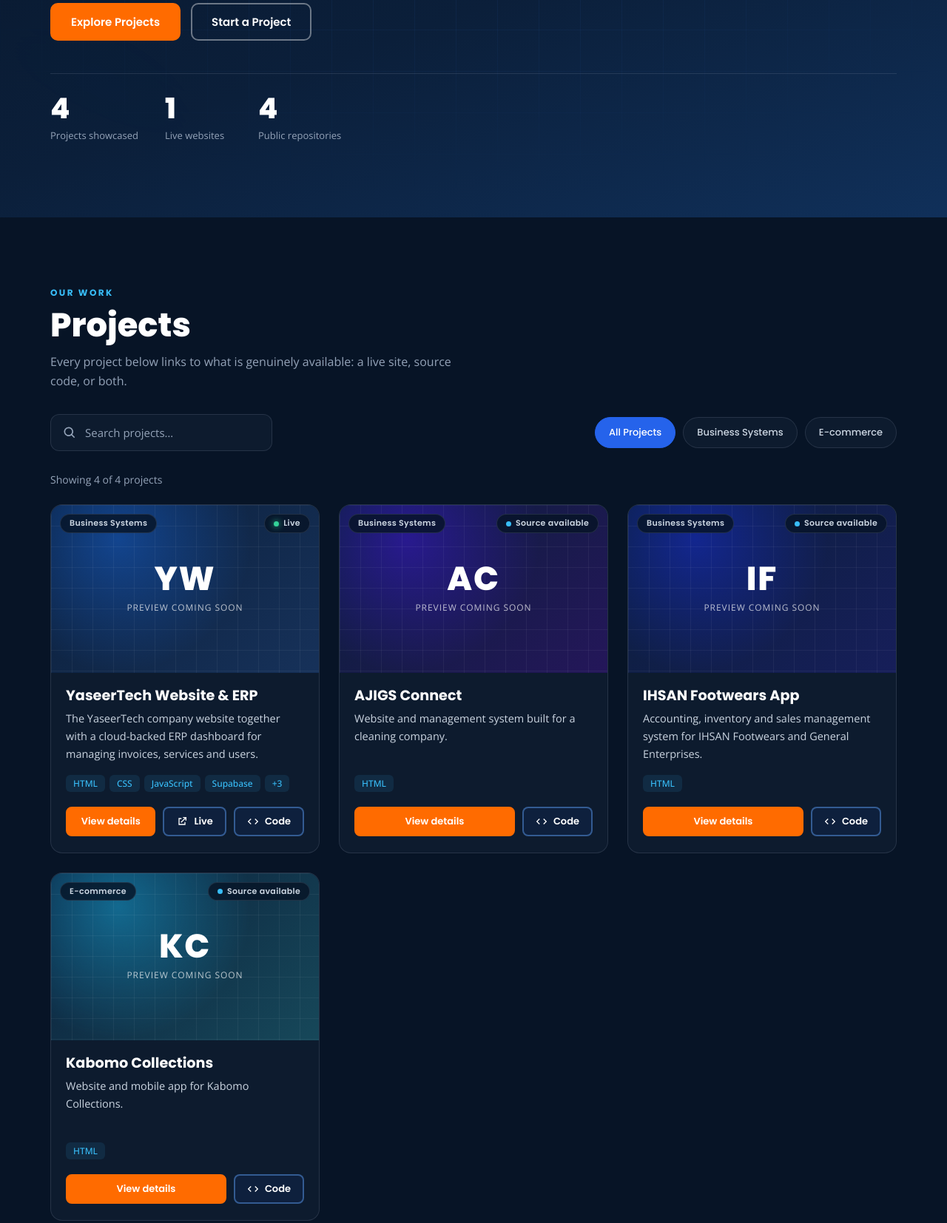
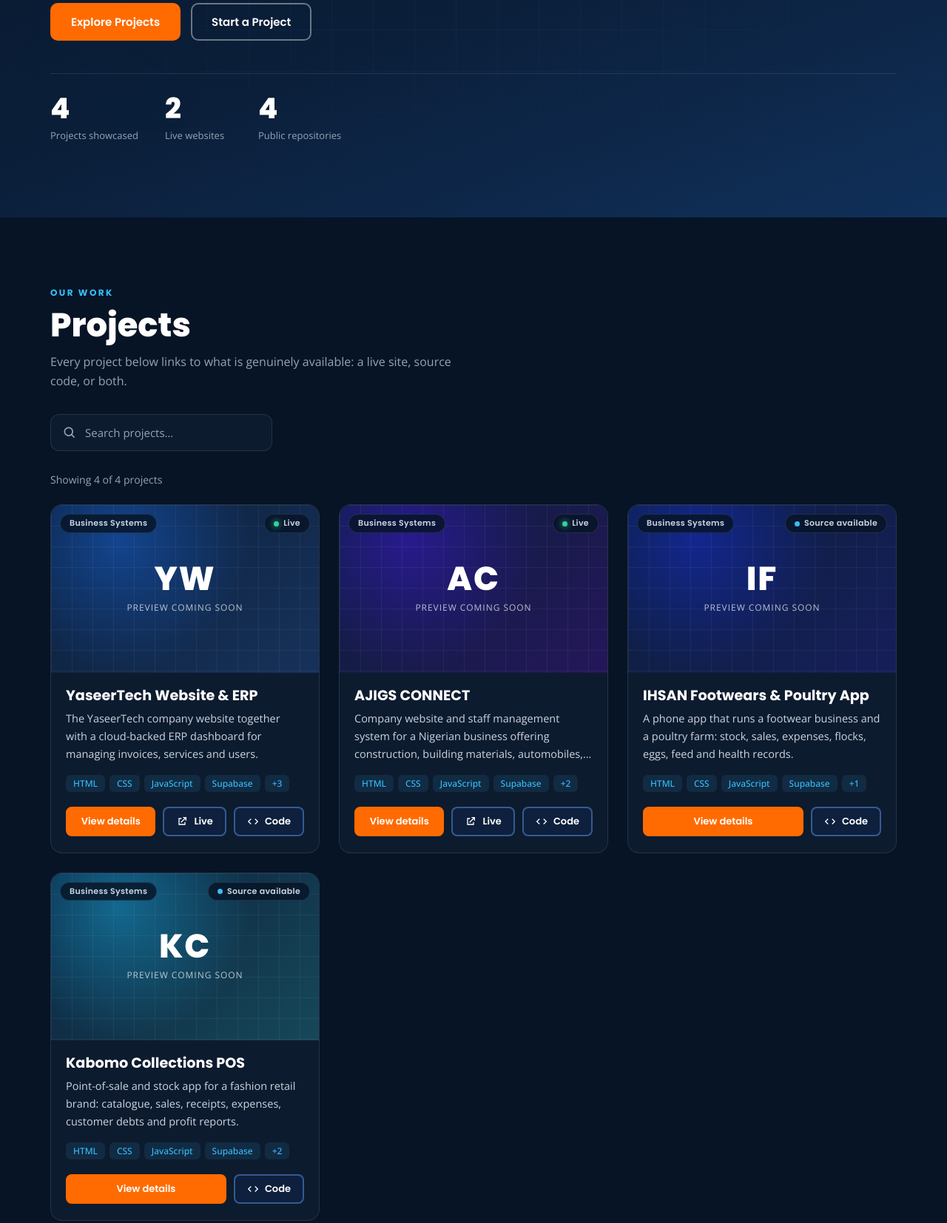
Before and after one commit to infoyaseertech-gif/YASEERTECH, a website: page portfolio/index.html in a window 1280 px wide. Shown: the part 520-2174 px from the top of the page at 74% size. Drawn offline with nearby package versions, Linux system fonts and the light colour scheme.

Commit message:
Add portfolio

```diff
--- a/portfolio/css/portfolio.css
+++ b/portfolio/css/portfolio.css
@@ -197,6 +197,10 @@
 .m-cta h3{font-size:1.2rem;margin-bottom:6px;color:#fff;letter-spacing:0;text-transform:none}
 .m-cta p{margin-bottom:16px;color:var(--text)}
 
+.m-quote{margin:0;padding:18px 20px;border-left:3px solid var(--orange);background:rgba(37,99,235,.1);border-radius:0 12px 12px 0}
+.m-quote p{font-size:1.05rem;color:#fff;font-style:italic}
+.m-quote footer{margin-top:10px;font-size:13px;color:var(--muted)}
+
 /* video click-to-load */
 .vid-btn{position:absolute;inset:0;width:100%;border:0;padding:0;background:#000 center/cover no-repeat;display:grid;place-items:center}
 .vid-btn::after{content:'';position:absolute;inset:0;background:rgba(7,20,38,.35);transition:background .2s}
--- a/portfolio/js/portfolio.js
+++ b/portfolio/js/portfolio.js
@@ -197,6 +197,7 @@
           (live ? '<a class="btn btn-primary" href="' + esc(live) + '" target="_blank" rel="noopener noreferrer">' + ICON.ext + 'Visit live site</a>' : '') +
           (gh ? '<a class="btn btn-outline" href="' + esc(gh) + '" target="_blank" rel="noopener noreferrer">' + ICON.code + 'View source code</a>' : '') +
         '</div>' +
+        section('Built for', paraOf(p.client)) +
         section('My role', paraOf(p.role)) +
         section('Objectives', listOf(p.objectives)) +
         section('The challenge', listOf(p.challenges)) +
@@ -207,9 +208,11 @@
           return '<button type="button" data-lb="' + i + '" aria-label="Open screenshot ' + (i + 1) + ' of ' + galleryImgs.length + ': ' + esc(g.alt || p.title) + '"><img src="' + esc(g.src) + '" alt="' + esc(g.alt || p.title + ' screenshot ' + (i + 1)) + '" loading="lazy" decoding="async"></button>';
         }).join('') + '</div>' : '') +
         section('Results', listOf(results)) +
+        (p.testimonial && p.testimonial.quote ? section('Client feedback', '<blockquote class="m-quote"><p>“' + esc(p.testimonial.quote) + '”</p>' + (p.testimonial.name ? '<footer>' + esc(p.testimonial.name) + (p.testimonial.role ? ', ' + esc(p.testimonial.role) : '') + '</footer>' : '') + '</blockquote>') : '') +
         section('What’s next', listOf(p.futureImprovements)) +
         '<div class="m-cta"><h3>Need something similar?</h3><p>Let’s build a solution that fits your business.</p>' +
-          '<a class="btn btn-primary" href="https://yaseertech.vercel.app/contact.html">Hire YaseerTech</a></div>' +
+          '<div class="m-actions" style="justify-content:center"><a class="btn btn-primary" href="https://yaseertech.vercel.app/contact.html">Hire YaseerTech</a>' +
+          '<a class="btn btn-wa" target="_blank" rel="noopener noreferrer" href="https://wa.me/2347031052232?text=' + encodeURIComponent('Hello YaseerTech, I saw your ' + p.title + ' project and would like something similar.') + '">WhatsApp about a similar project</a></div></div>' +
       '</div>';
   }
 
--- a/portfolio/js/projects.js
+++ b/portfolio/js/projects.js
@@ -65,63 +65,96 @@
   {
     id: 2,
     slug: "ajigs-connect",
-    title: "AJIGS Connect",
+    title: "AJIGS CONNECT",
     category: "Business Systems",
-    status: "Source available",
+    status: "Live", // address taken from the project's own files - confirm it loads
     featured: true,
     visibility: "public",
     shortDescription:
-      "Website and management system built for a cleaning company.",
+      "Company website and staff management system for a Nigerian business offering construction, building materials, automobiles, engineering and cleaning.",
     fullDescription:
-      "AJIGS Connect combines a public-facing company website with a management system for running a cleaning business.",
+      "A public website that presents five service lines, shows completed work in a photo gallery and takes quote requests, paired with a private staff portal for running jobs, clients, invoices and expenses.",
+    client: "AJIGS CONNECT, Nigeria",
     coverImage: "",
-    altText: "AJIGS Connect cleaning company website and management system",
+    altText: "AJIGS CONNECT website and management system",
     galleryImages: [],
     videoUrl: "",
-    liveUrl: "",
+    liveUrl: "https://ajigs-connect.vercel.app",
     githubUrl: "https://github.com/infoyaseertech-gif/ajigs-connect",
-    technologies: ["HTML"]
+    technologies: ["HTML", "CSS", "JavaScript", "Supabase", "PWA", "Vercel"],
+    role: "Design and development",
+    keyFeatures: [
+      "Service pages for construction, building materials, automobiles, engineering and cleaning",
+      "Project gallery, with photos added by staff from the dashboard",
+      "Quote and contact page with a one-tap WhatsApp enquiry for each service",
+      "Staff login with permissions, so each person only sees what they should",
+      "Dashboard for clients, jobs and job status, invoices with print preview, expenses and staff",
+      "Reports such as revenue by service and expenses by category",
+      "Installable on a phone like an app"
+    ]
   },
 
   {
     id: 3,
     slug: "ihsan-footwears-app",
-    title: "IHSAN Footwears App",
+    title: "IHSAN Footwears & Poultry App",
     category: "Business Systems",
     status: "Source available",
     featured: false,
     visibility: "public",
     shortDescription:
-      "Accounting, inventory and sales management system for IHSAN Footwears and General Enterprises.",
+      "A phone app that runs a footwear business and a poultry farm: stock, sales, expenses, flocks, eggs, feed and health records.",
     fullDescription:
-      "A business management app that brings accounting, inventory and sales records together for a footwear and general-merchandise business.",
+      "One PIN-protected, installable app with two modes, one for IHSAN Footwears & General Enterprises and one for its poultry operation, so the owner can keep every record in one place instead of notebooks.",
+    client: "IHSAN Footwears & General Enterprises",
     coverImage: "",
-    altText: "IHSAN Footwears accounting, inventory and sales management app",
+    altText: "IHSAN Footwears and Poultry management app",
     galleryImages: [],
     videoUrl: "",
     liveUrl: "",
     githubUrl: "https://github.com/infoyaseertech-gif/ihsan-footwears-app",
-    technologies: ["HTML"]
+    technologies: ["HTML", "CSS", "JavaScript", "Supabase", "PWA"],
+    role: "Design and development",
+    keyFeatures: [
+      "Footwear mode: stock, sales with printable receipts, expenses and reports",
+      "Poultry mode: flock records, daily egg collection, feed and health records",
+      "Health log covering the number of birds affected and vet details",
+      "PIN sign-in to keep business records private",
+      "Records saved to the cloud so they are not tied to one phone",
+      "Installable on a phone like an app"
+    ]
   },
 
   {
     id: 4,
     slug: "kabomo-collections",
-    title: "Kabomo Collections",
-    category: "E-commerce",
+    title: "Kabomo Collections POS",
+    category: "Business Systems",
     status: "Source available",
     featured: false,
     visibility: "public",
-    shortDescription: "Website and mobile app for Kabomo Collections.",
+    shortDescription:
+      "Point-of-sale and stock app for a fashion retail brand: catalogue, sales, receipts, expenses, customer debts and profit reports.",
     fullDescription:
-      "A website with a companion mobile app for the Kabomo Collections brand.",
+      "An installable app that lets a fashion retailer manage its whole shop from a phone. It tracks stock and margins, records sales and purchases, shares receipts and shows how the business is performing. Brand tagline: \u201CWear Love, Wear Luxury\u201D.",
+    client: "Kabomo Collections",
     coverImage: "",
-    altText: "Kabomo Collections website and mobile app",
+    altText: "Kabomo Collections point-of-sale and stock app",
     galleryImages: [],
     videoUrl: "",
     liveUrl: "",
     githubUrl: "https://github.com/infoyaseertech-gif/kabomocollections",
-    technologies: ["HTML"]
+    technologies: ["HTML", "CSS", "JavaScript", "Supabase", "PWA", "Vercel"],
+    role: "Design and development",
+    keyFeatures: [
+      "Item catalogue with photos, cost price, selling price and profit margin",
+      "Low-stock alerts",
+      "Record sales and purchases, with receipts that can be sent on WhatsApp",
+      "Expense tracking and customer debt records",
+      "Business report with a 7-day sales chart, top-selling items and net profit",
+      "Account sign-in with an optional fingerprint login",
+      "Installable on a phone like an app"
+    ]
   },
 
   /* ------------------------------------------------------------------------
```
